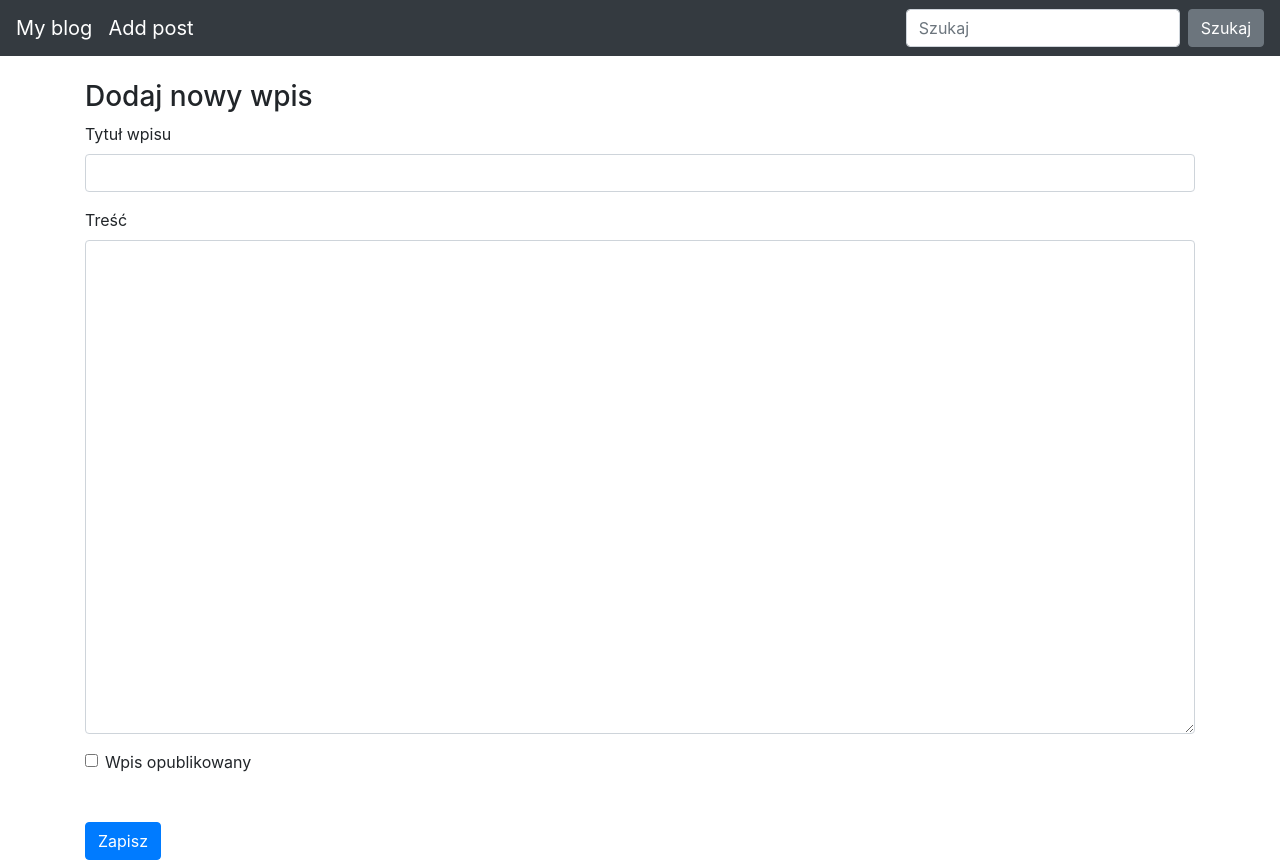
After one commit to DomiBar/BlogApp, a Flask app: page /new-post/ in a window 1280 px wide. The commit adds this page. Run offline with Flask 2, Linux system fonts and the light colour scheme; some libraries are stand-ins or nearby versions.

Commit message:
Add forms

```diff
--- /dev/null
+++ b/blog/forms.py
@@ -0,0 +1,8 @@
+from flask_wtf import FlaskForm
+from wtforms import StringField, TextAreaField, BooleanField
+from wtforms.validators import DataRequired
+
+class EntryForm(FlaskForm):
+    title=StringField('Title', validators=[DataRequired()])
+    body=TextAreaField('Content', validators=[DataRequired()])
+    is_published=BooleanField('Is Published?')
--- a/blog/routes.py
+++ b/blog/routes.py
@@ -1,8 +1,46 @@
 from blog import app
-from flask import render_template, request
-from blog.models import Entry
+from flask import render_template, request, flash, redirect, url_for
+from blog.models import Entry, db
+from blog.forms import EntryForm
 
 @app.route('/')
 def homepage():
     all_posts=Entry.query.filter_by(is_published=True).order_by(Entry.pub_date.desc())
     return render_template("homepage.html", all_posts=all_posts)
+
+
+def create_and_edit_entry(entry_id=None):
+    if entry_id != None:
+        entry = Entry.query.filter_by(id=entry_id).first_or_404()
+        form = EntryForm(obj=entry)
+    else:
+        form=EntryForm()
+    error = None
+    if request.method == 'POST':
+        if form.validate_on_submit():
+            if entry_id != None:
+                form.populate_obj(entry)
+            else:
+                entry = Entry(
+                    title=form.title.data,
+                    body=form.body.data,
+                    is_published=form.is_published.data
+                    )
+                db.session.add(entry)
+            db.session.commit()
+            if entry.is_published==True:
+                flash("Dodano nowy wpis do blogu")
+            return redirect(url_for('homepage'))
+        else:
+           error = form.errors
+    return render_template('entry_form.html', form=form, error=error)
+
+
+
+@app.route("/new-post/", methods=["GET", "POST"])
+def create_entry():
+    return create_and_edit_entry()
+
+@app.route("/edit-post/<int:entry_id>", methods=["GET", "POST"])
+def edit_entry(entry_id):
+   return create_and_edit_entry(entry_id=entry_id)
--- a/blog/templates/base.html
+++ b/blog/templates/base.html
@@ -22,7 +22,8 @@
 
 <body>
     <nav class="navbar navbar-expand-md navbar-dark bg-dark fixed-top">
-        <a class="navbar-brand" href="#">My blog</a>
+        <a class="navbar-brand" href="/">My blog</a>
+        <a class="navbar-brand" href="/new-post/">Add post</a>
         <button class="navbar-toggler" type="button" data-toggle="collapse" data-target="#navbarsExampleDefault"
             aria-controls="navbarsExampleDefault" aria-expanded="false" aria-label="Toggle navigation">
             <span class="navbar-toggler-icon"></span>
--- /dev/null
+++ b/blog/templates/entry_form.html
@@ -0,0 +1,25 @@
+{% extends "base.html" %}
+
+{% block content %}
+<h3>
+    Dodaj nowy wpis
+</h3>
+
+<form action="" method="POST">
+    {{form.hidden_tag()}}
+    <div class="form-group">
+        <label for="title">Tytuł wpisu</label>
+        {{ form.title(class_="form-control") }}
+    </div>
+    <div class="form-group">
+        <label for="body">Treść</label>
+        {{ form.body(class_="form-control", cols="100", rows="20") }}
+    </div>
+    <div class="form-check">
+        {{ form.is_published(class_="form-check-input") }}
+        <label class="form-check-label" for="is_published">Wpis opublikowany</label>
+    </div>
+    <button type="submit" class="btn btn-primary mt-5">Zapisz</button>
+</form>
+
+{% endblock %}
```
Also changed, not shown: blog/templates/homepage.html (+29 -5 lines), blog.db.
